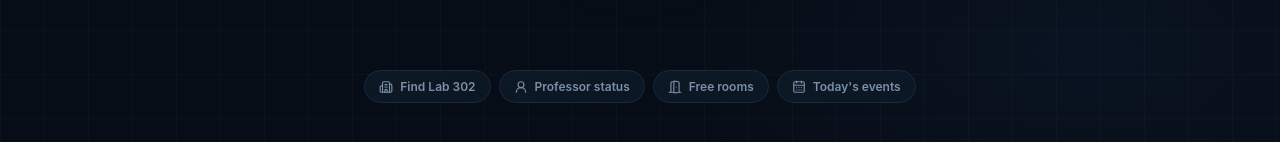
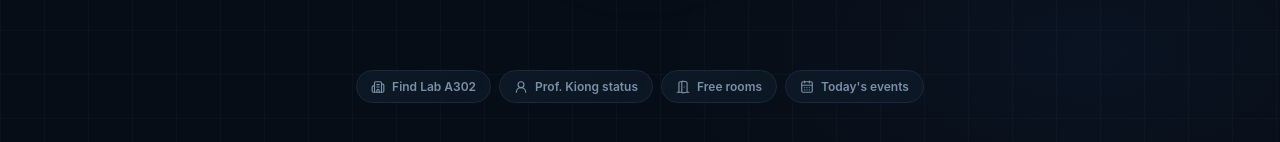
Before and after one commit to Sulymaani/ARIA-AI, a React (Vite) app: page / in a window 1280 px wide. Shown: the part 586-728 px from the top of the page. Built offline with nearby package versions, Linux system fonts and the light colour scheme.

Commit message:
feat: enhance component enrichment with professor photos and update suggestion chips for multilingual support

```diff
--- a/src/App.tsx
+++ b/src/App.tsx
@@ -6,8 +6,23 @@ import { callClaude } from "./services/claudeApi"
 import { createLocalFallbackResponse } from "./services/localFallback"
 import { buildSystemPrompt } from "./services/systemPrompt"
 import type { AriAMode, AriaComponent, AriaIntent } from "./types/aria"
+import { PROFESSORS } from "./data/facultyData"
 import { C } from "./theme"
 import { T } from "./utils/translations"
+
+function enrichComponents(components: AriaComponent[]): AriaComponent[] {
+  return components.map(comp => {
+    if (comp.type === "ProfessorCard") {
+      const prof = PROFESSORS.find(p => p.id === (comp as any).professor_id)
+      return prof?.photo ? { ...comp, photo: prof.photo } : comp
+    }
+    if (comp.type === "ContactCard") {
+      const prof = PROFESSORS.find(p => p.name === (comp as any).name || p.email === (comp as any).email)
+      return prof?.photo ? { ...comp, photo: prof.photo } : comp
+    }
+    return comp
+  })
+}
 
 type Turn = {
   id: number
@@ -208,7 +223,7 @@ export default function ARIAApp() {
     setMessages(newMsgs)
     try {
       const result = await callClaude(newMsgs, sys)
-      const newTurn: Turn = { id: ++turnIdRef.current, query: text, components: result.components||[], mode: result.mode, intent: result.intent||null, error: null }
+      const newTurn: Turn = { id: ++turnIdRef.current, query: text, components: enrichComponents(result.components||[]), mode: result.mode, intent: result.intent||null, error: null }
       setTurns(prev => [...prev, newTurn].slice(-5))
       setMode(result.mode)
       setContext(result.context||context)
@@ -217,7 +232,7 @@ export default function ARIAApp() {
     } catch(err) {
       console.error(err)
       const fallback = createLocalFallbackResponse(text, context)
-      const newTurn: Turn = { id: ++turnIdRef.current, query: text, components: fallback.components||[], mode: fallback.mode, intent: (fallback as any).intent||null, error: T(language).fallbackError }
+      const newTurn: Turn = { id: ++turnIdRef.current, query: text, components: enrichComponents(fallback.components||[]), mode: fallback.mode, intent: (fallback as any).intent||null, error: T(language).fallbackError }
       setTurns(prev => [...prev, newTurn].slice(-5))
       setMode(fallback.mode)
       setContext(fallback.context||context)
--- a/src/components/appShell.tsx
+++ b/src/components/appShell.tsx
@@ -2,6 +2,7 @@ import { Building2, CalendarDays, DoorOpen, Mic, MicOff, Send, Square, UserRound
 
 import { C, modeClr, shadow } from "../theme"
 import { T } from "../utils/translations"
+import { ROOMS, PROFESSORS } from "../data/facultyData"
 
 const iconButtonStyle = (active = false, disabled = false) => ({
   width: 46,
@@ -18,12 +19,34 @@ const iconButtonStyle = (active = false, disabled = false) => ({
   flexShrink: 0,
 })
 
-const getSuggestionChips = (lang: string) => [
-  { label: T(lang).chip_findRoom,   prompt: T(lang).chip_findRoomPrompt,   Icon: Building2 },
-  { label: T(lang).chip_profStatus, prompt: T(lang).chip_profStatusPrompt, Icon: UserRound },
-  { label: T(lang).chip_freeRooms,  prompt: T(lang).chip_freeRoomsPrompt,  Icon: DoorOpen },
-  { label: T(lang).chip_events,     prompt: T(lang).chip_eventsPrompt,     Icon: CalendarDays },
-]
+// Pick a featured lab and professor from real data — shown as suggestion chips
+const featuredLab  = ROOMS.find(r => r.id === "lab_a302") ?? ROOMS.find(r => r.type === "computer_lab")!
+const featuredProf = PROFESSORS.find(p => p.id === "prof_loo") ?? PROFESSORS[0]
+const profLastName = featuredProf.name.split(" ").at(-1)!
+
+const chipText = {
+  lab: {
+    EN: { label: `Find ${featuredLab.short}`, prompt: `Where is ${featuredLab.name}?` },
+    BM: { label: `Cari ${featuredLab.short}`, prompt: `Di mana ${featuredLab.name}?` },
+    ZH: { label: `查找 ${featuredLab.short}`, prompt: `${featuredLab.name}在哪里？` },
+  },
+  prof: {
+    EN: { label: `Prof. ${profLastName} status`, prompt: `Is Prof. ${profLastName} in his office?` },
+    BM: { label: `Status Prof. ${profLastName}`, prompt: `Adakah Prof. ${profLastName} di pejabatnya?` },
+    ZH: { label: `Prof. ${profLastName} 状态`, prompt: `Prof. ${profLastName} 在办公室吗？` },
+  },
+}
+
+const getSuggestionChips = (lang: string) => {
+  const l = (lang in chipText.lab) ? lang : "EN"
+  const t = T(lang)
+  return [
+    { label: chipText.lab[l].label,  prompt: chipText.lab[l].prompt,  Icon: Building2 },
+    { label: chipText.prof[l].label, prompt: chipText.prof[l].prompt, Icon: UserRound },
+    { label: t.chip_freeRooms,       prompt: t.chip_freeRoomsPrompt,  Icon: DoorOpen },
+    { label: t.chip_events,          prompt: t.chip_eventsPrompt,      Icon: CalendarDays },
+  ]
+}
 
 export function Shell({ mode, language, setLanguage, time, onStartOver, showStartOver, textScale, onTextScaleToggle }) {
   const modeColor = mode ? modeClr(mode) : C.text2
```
